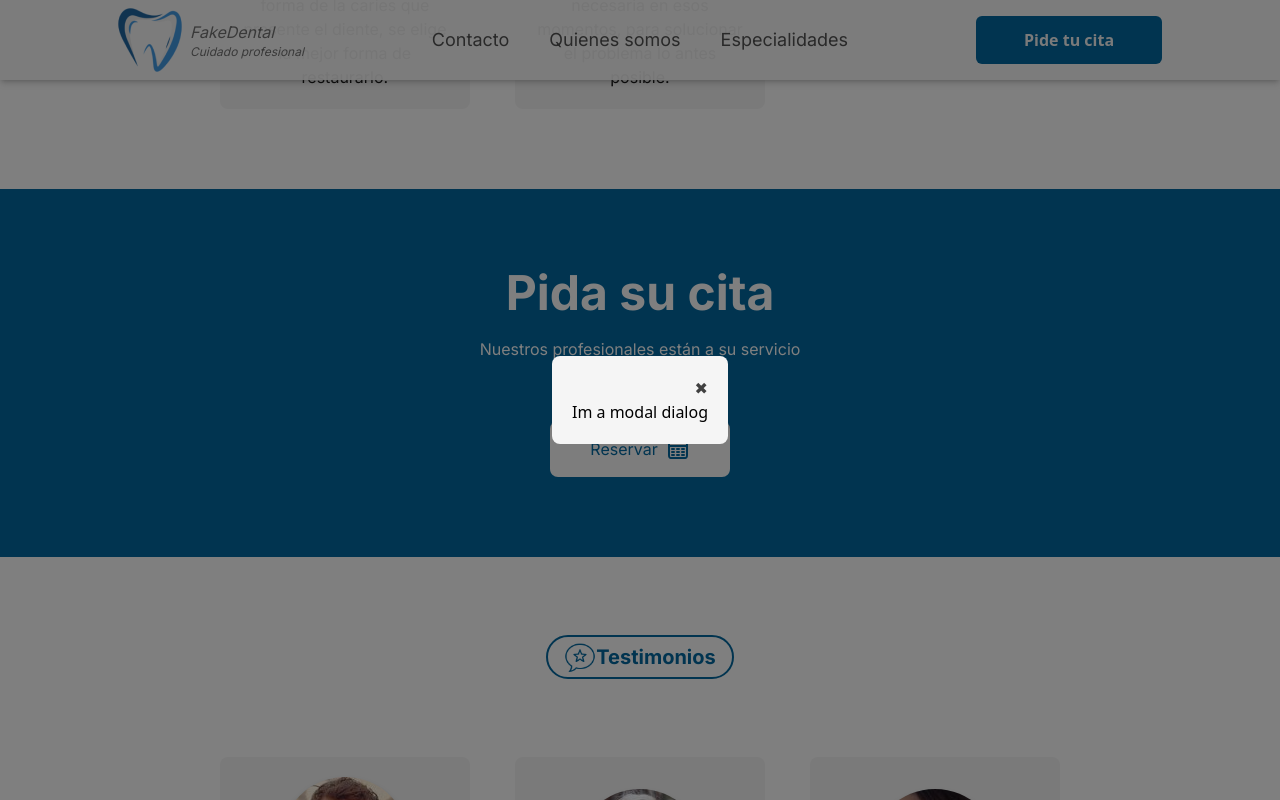
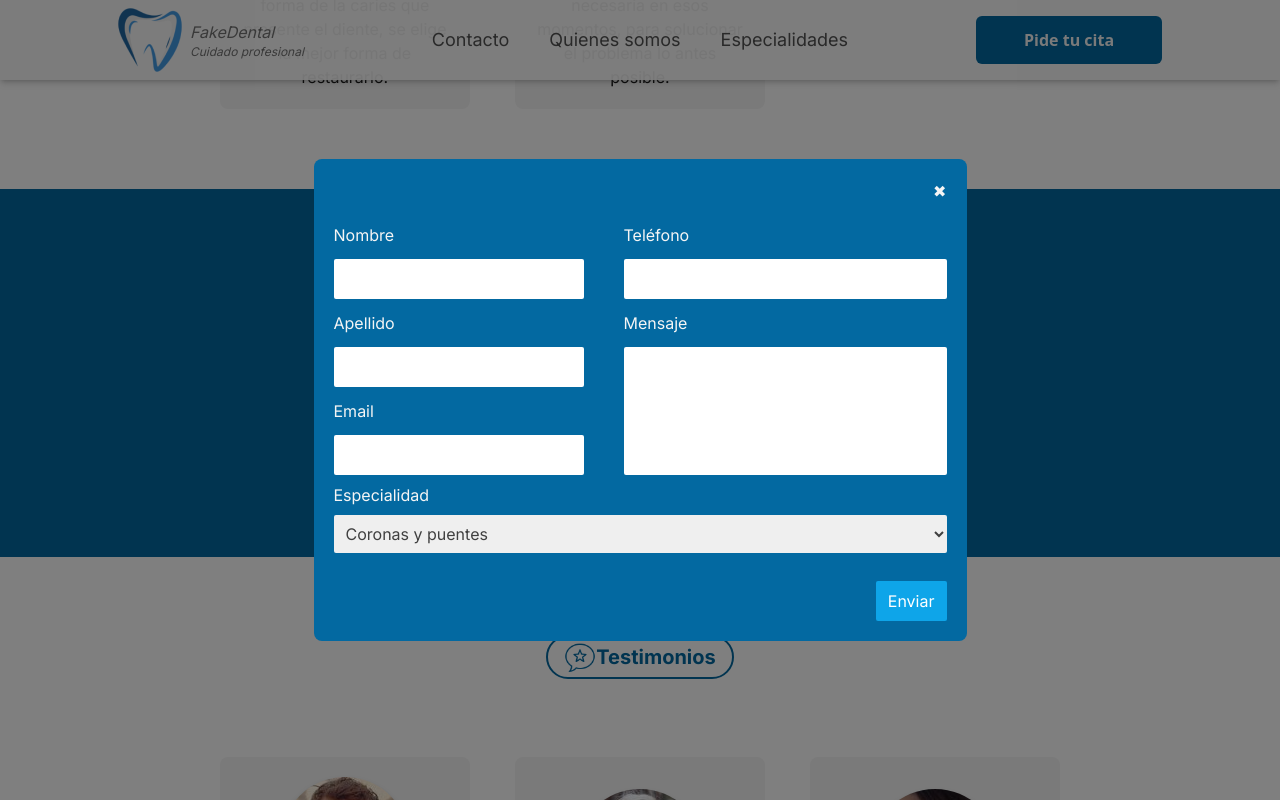
Before and after one commit to heidenreich20/fakemedical, a React (Vite) app: page / in a window 1280 px wide. Both pictures are taken after a click on the button "Reservar". Shown: the part 2831-3631 px from the top of the page. Built offline with nearby package versions, Linux system fonts and the light colour scheme.

Commit message:
added form

```diff
--- a/src/components/ModalContent.jsx
+++ b/src/components/ModalContent.jsx
@@ -1,9 +1,135 @@
-export default function ModalContent({ onClose }) {
+import { useState } from 'react'
+
+// eslint-disable-next-line react/prop-types
+export default function ModalContent ({ onClose }) {
+  // Create state variables to store form data
+  const [formData, setFormData] = useState({
+    name: '',
+    surname: '',
+    email: '',
+    phone: '',
+    message: '',
+    specialist: 'crowns and bridges' // Default value
+  })
+
+  // Function to handle form input changes
+  const handleInputChange = (e) => {
+    const { name, value } = e.target
+    setFormData((prevData) => ({
+      ...prevData,
+      [name]: value
+    }))
+  }
+
+  // Function to handle form submission
+  const handleSubmit = (e) => {
+    e.preventDefault() // Prevent the default form submission behavior
+
+    // Display an alert with the form data
+    alert(JSON.stringify(formData, null, 2))
+
+    // Optionally, you can send the form data to a server here
+
+    // Close the modal
+    onClose()
+  }
+
   return (
     <div className='modal'>
-      <section className='bg-neutral-100 p-5 rounded-lg'>
-        <button className='font-inter flex w-full justify-end text-neutral-700' onClick={onClose}>&#10006;</button>
-        <div>Im a modal dialog</div>
+      <section className='bg-sky-700 p-5 w-fit rounded-lg'>
+        <div className='flex w-full justify-end'>
+          <button
+            className='font-inter justify-end text-neutral-100'
+            onClick={onClose}
+          >
+            &#10006;
+          </button>
+        </div>
+        <form
+          className='flex flex-col font-inter text-neutral-100 gap-2 mt-5'
+          action='submit'
+          onSubmit={handleSubmit}
+        >
+          <div className='flex justify-between gap-10'>
+            <section className='flex flex-col gap-3'>
+              <label htmlFor='name'>Nombre</label>
+              <input
+                onChange={handleInputChange}
+                required
+                className='rounded-sm p-2 text-neutral-700'
+                type='text'
+                id='name'
+                name='name'
+                value={formData.name}
+              />
+              <label htmlFor='surname'>Apellido</label>
+              <input
+                onChange={handleInputChange}
+                required
+                className='rounded-sm p-2 text-neutral-700'
+                type='text'
+                id='surname'
+                name='surname'
+                value={formData.surname}
+              />
+              <label htmlFor='email'>Email</label>
+              <input
+                onChange={handleInputChange}
+                required
+                className='rounded-sm p-2 text-neutral-700'
+                type='email'
+                id='email'
+                name='email'
+                value={formData.email}
+              />
+            </section>
+            <section className='flex flex-col gap-3'>
+              <label htmlFor='phone'>Teléfono</label>
+              <input
+                onChange={handleInputChange}
+                required
+                className='rounded-sm p-2 text-neutral-700'
+                type='tel'
+                id='phone'
+                name='phone'
+                value={formData.phone}
+              />
+              <label htmlFor='message'>Mensaje</label>
+              <textarea
+                autoComplete='off'
+                onChange={handleInputChange}
+                className='rounded-sm h-full text-neutral-700 p-1'
+                name='message'
+                id='message'
+                cols='30'
+                rows='5'
+                value={formData.message}
+              />
+            </section>
+          </div>
+          <label htmlFor='specialist'>Especialidad</label>
+          <select
+            className='text-neutral-700 rounded-sm p-2'
+            name='specialist'
+            id='specialist'
+            value={formData.specialist}
+            onChange={handleInputChange}
+          >
+            <option value='crowns and bridges'>Coronas y puentes</option>
+            <option value='veneers'>Veneers</option>
+            <option value='implants'>Implantes</option>
+            <option value='brackets'>Ortodoncia</option>
+            <option value='whitening'>Blanqueamiento</option>
+          </select>
+          <div className='flex justify-end'>
+            <button
+              type='submit'
+              className='mt-5 font-inter bg-sky-500 text-white px-3 py-2 rounded-sm'
+            >
+              Enviar
+            </button>
+          </div>
+        </form>
       </section>
     </div>
   )
--- a/src/components/Nav.jsx
+++ b/src/components/Nav.jsx
@@ -18,7 +18,7 @@ const Nav = () => {
       <svg className='md:hidden block stroke-sky-700' width='64px' height='64px' viewBox='0 0 24 24' fill='none' xmlns='http://www.w3.org/2000/svg'>
         <path d='M4 6H20M4 12H20M4 18H20' stroke='inherit' strokeWidth='2' strokeLinecap='round' strokeLinejoin='round' />
       </svg>
-      <button className='text-neutral-100 md:block hidden box-content font-semibold bg-sky-700 p-2 xl:p-3 px-6 xl:px-12 rounded-md'>Pide tu cita</button>
+      <a href='#contactForm' className='text-neutral-100 md:block hidden box-content font-semibold bg-sky-700 p-2 xl:p-3 px-6 xl:px-12 rounded-md'>Pide tu cita</a>
     </nav>
   )
 }
--- a/src/index.css
+++ b/src/index.css
@@ -41,3 +41,7 @@ html{
   align-items: center;
   z-index: 1000; /* Adjust as needed */
 }
+
+textarea {
+    resize: none;
+}
```
